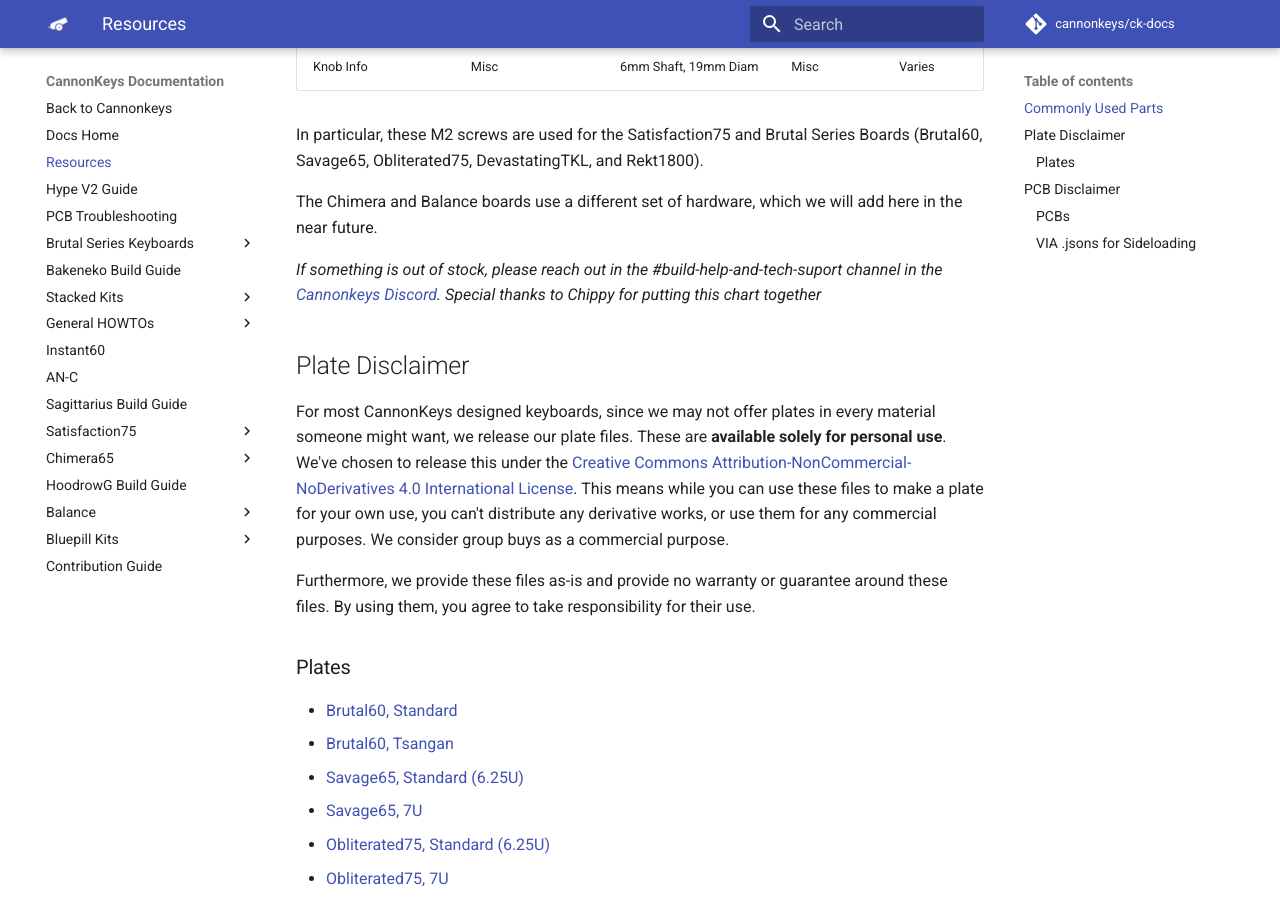
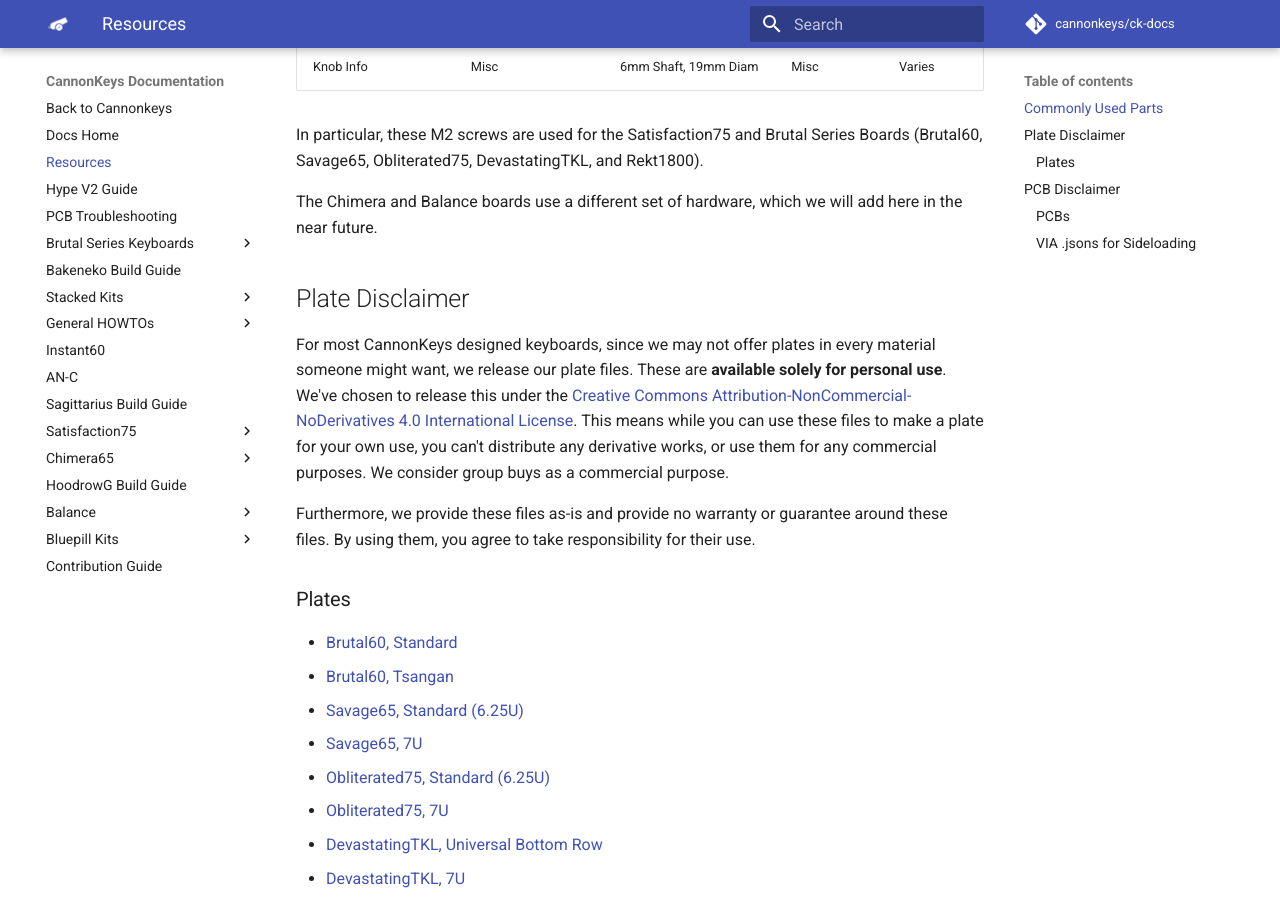
Before and after one commit to cannonkeys/ck-docs, an MkDocs documentation site: the page built from docs/resources.md, in a window 1280 px wide and 900 px high, scrolled down 1200 px. Built offline with MkDocs 1.6.1 and Material for MkDocs 9.7.7, drawn with Linux system fonts in a browser that asks for light colours; comment, search, counter and statistics services are not loaded; some of the changed text lies outside the part shown.

```diff
--- a/docs/resources.md
+++ b/docs/resources.md
@@ -27,8 +27,6 @@ In many of our CannonKeys designed products, we use the same parts. This is true
 In particular, these M2 screws are used for the Satisfaction75 and Brutal Series Boards (Brutal60, Savage65, Obliterated75, DevastatingTKL, and Rekt1800).
 
 The Chimera and Balance boards use a different set of hardware, which we will add here in the near future.
-
-*If something is out of stock, please reach out in the #build-help-and-tech-suport channel in the [Cannonkeys Discord](https://discord.com/invite/Jm3sN7N6SN). Special thanks to Chippy for putting this chart together*
 
 
 ## Plate Disclaimer
```
Also changed, not shown: other parts of docs/resources.md (+2 -0 lines).
